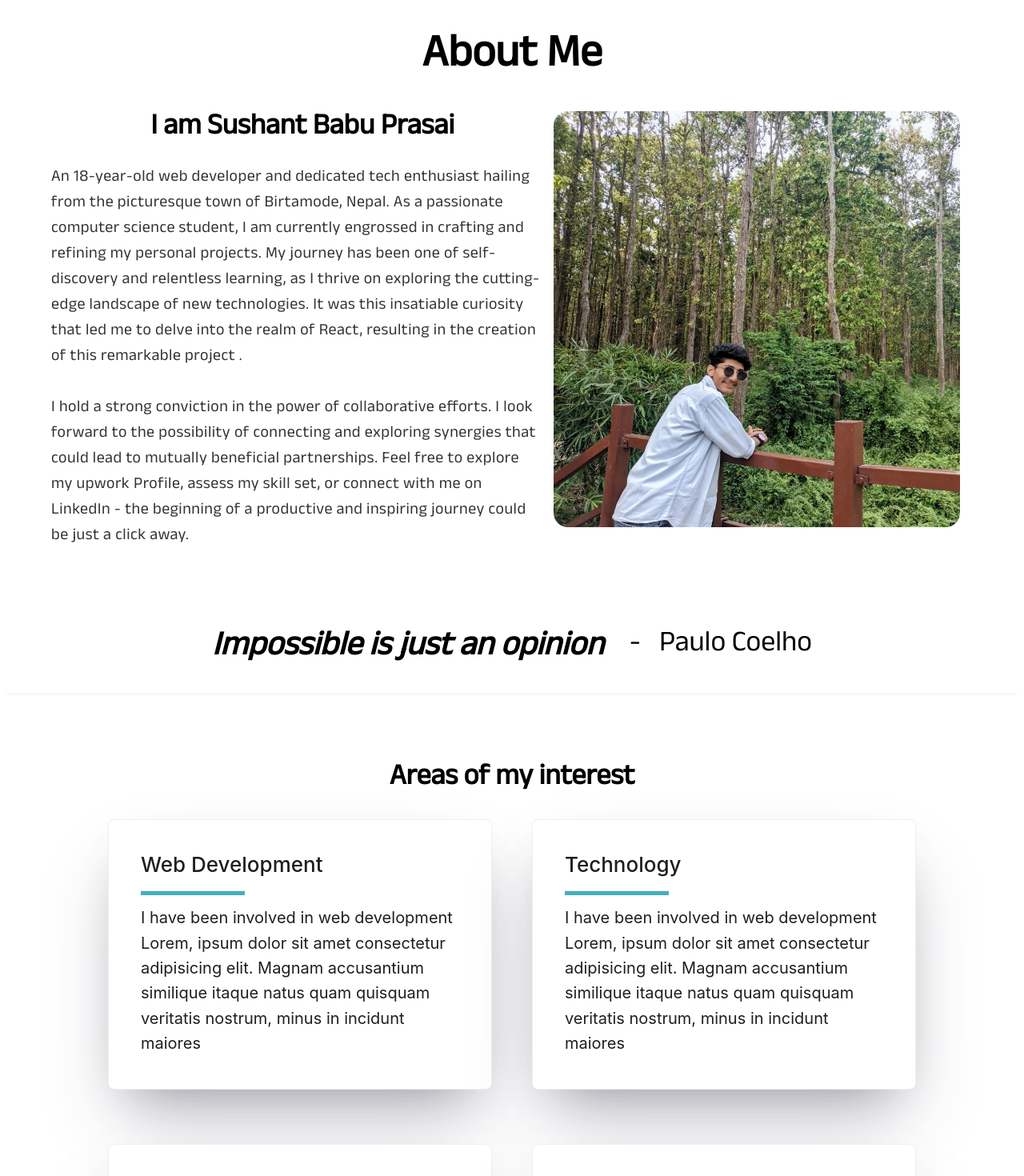
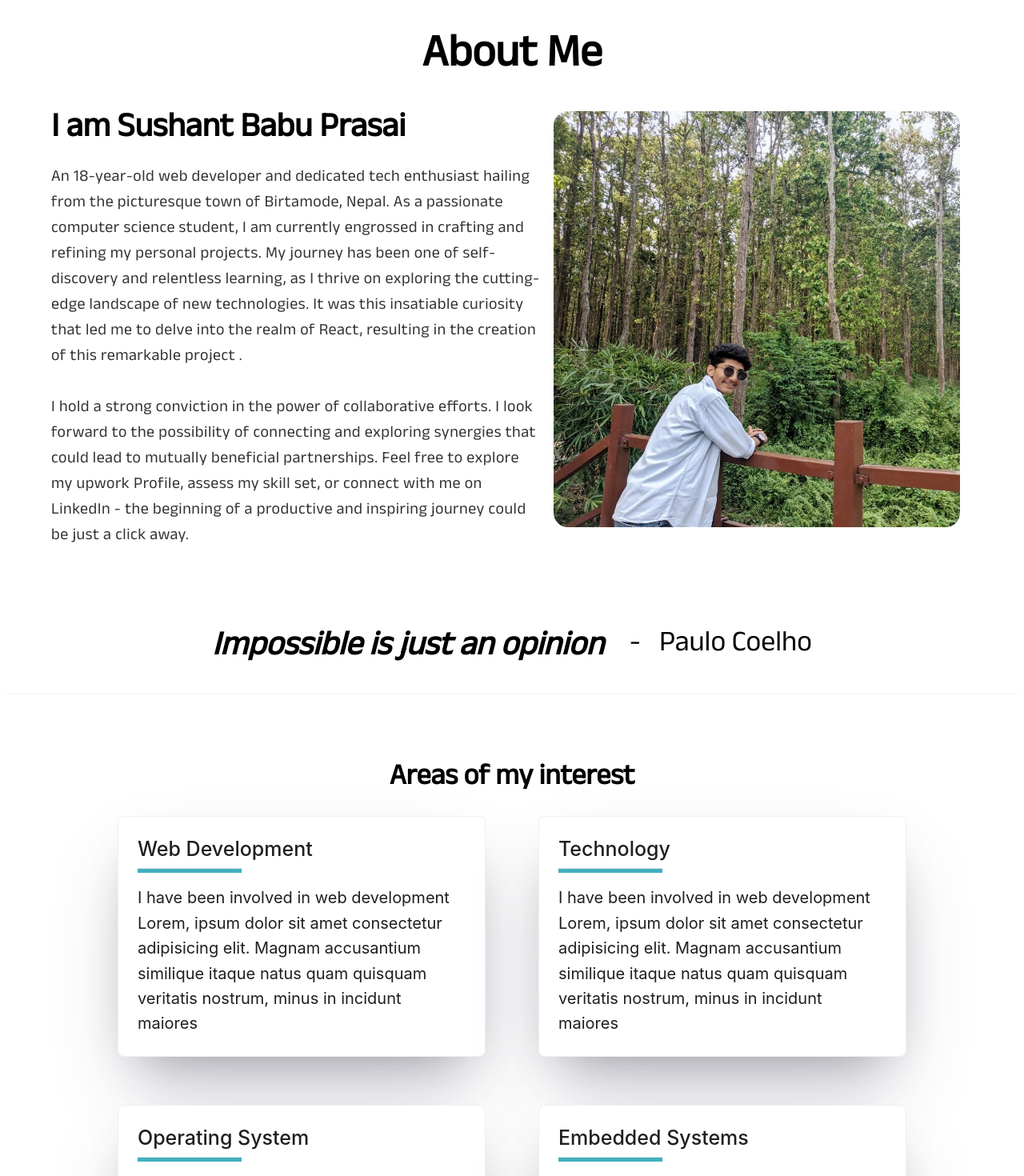
Before and after one commit to Sushant696/Portfolio-project, a React (Vite) app: page / in a window 1280 px wide. Shown: the part 780-2250 px from the top of the page at 80% size. Built offline with nearby package versions, Linux system fonts and the light colour scheme; some icons are missing.

Commit message:
Final commit

```diff
--- a/src/pages/about/styling.ts
+++ b/src/pages/about/styling.ts
@@ -13,10 +13,11 @@ export const HomeWrapper = styled("div")`
 
 export const SushantImg = styled("div")`
   flex: 1;
-  @media (max-width: 1124px) {
+  @media (max-width: 1224px) {
     display: flex;
     justify-content: center;
     margin-top:2rem;
+    max-width:1200px;
   }
 `;
 
@@ -24,6 +25,7 @@ export const StyledImg = styled("img")`
   width: 550px;
   height: 520px;
   border-radius: 18px;
+  width:100%;
 `;
 
 export const StyledContent = styled("div")`
@@ -32,16 +34,16 @@ export const StyledContent = styled("div")`
 `;
 
 export const StyledHeading = styled("h1")`
-  font-size: 48px;
-
-  @media (max-width: 1400px) {
+  font-size: 42px;
+  text-align:left;
+  @media (max-width: 1200px) {
     font-size: 36px;
     text-align:center;
   }
 `;
 export const StyledSubHeading = styled("h1")`
-  font-size: 23px;
-  @media (max-width: 1400px) {
+  font-size: 22px;
+  @media (max-width: 1280px) {
     font-size: 20px;
   }
 `;
--- a/src/pages/interest/index..tsx
+++ b/src/pages/interest/index..tsx
@@ -31,12 +31,12 @@ export default function Interest() {
   return (
     <>
       <InterestContainer id="interest" >
-        <h1 className="text-4xl font-bold mb-5">Areas of my interest</h1>
+        <h1 className="text-4xl font-bold mb-4">Areas of my interest</h1>
         <InterestGrid>
           {interestArr.map((curr, index) => (
-            <StyledCard key={index} className=" p-[1.5rem]">
-              <h1 className="text-[26px] font-medium mb-4">{curr.title}</h1>
-              <StyledHr  className="mb-[.8rem]"/>
+            <StyledCard key={index}>
+              <h1 className="text-[25px] font-medium mb-2">{curr.title}</h1>
+              <StyledHr  className="mb-4"/>
               <p className="text-[20px]">{curr.description}</p>
             </StyledCard>
           ))}
--- a/src/pages/interest/styling.ts
+++ b/src/pages/interest/styling.ts
@@ -9,7 +9,7 @@ export const InterestContainer = styled.div`
 export const InterestGrid = styled.div`
   display: grid;
   grid-template-columns: repeat(2, 1fr);
-  gap: 36px;
+  gap: 28px;
   justify-items: center;
   margin: 0 auto;
   max-width: 1024px;
@@ -21,9 +21,8 @@ export const InterestGrid = styled.div`
 export const StyledCard = styled(Card)`
   box-shadow: rgba(50, 50, 93, 0.25) 0px 50px 100px -20px,
     rgba(0, 0, 0, 0.3) 0px 30px 60px -30px;
-  padding: 1rem;
   margin:1rem;
-  max-width: 480px;
+  max-width: 460px;
   width: 100%;
   text-align: left;
 `;
```
Also changed, not shown: 1 other file (tests, documents, lock files or other folders).
